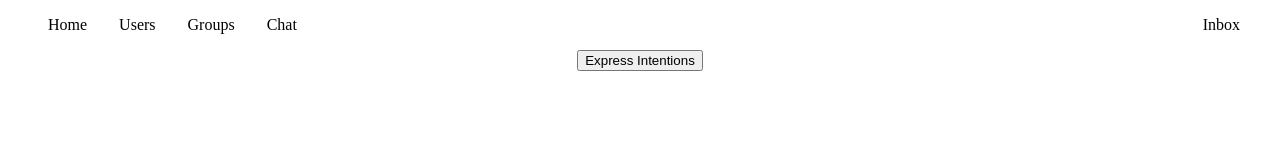
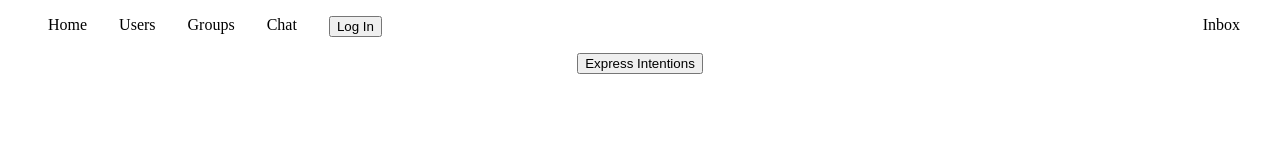
Before and after one commit to erhestrada/intentions-tracker, a website built with Vite: page frontend/index.html in a window 1280 px wide. Built offline with nearby package versions, Linux system fonts and the light colour scheme; no server answers.

Commit message:
add log in button to navbar

```diff
--- a/frontend/index.html
+++ b/frontend/index.html
@@ -13,6 +13,7 @@
             <li><a href="users.html">Users</a></li>
             <li><a href="groups.html">Groups</a></li>
             <li><a href="chat.html">Chat</a></li>
+            <li><button id="log-in-button">Log In</button></li>
             <li><a href="inbox.html">Inbox</a></li>
         </ul>
     </nav>
```
Also changed, not shown: 1 other file.
